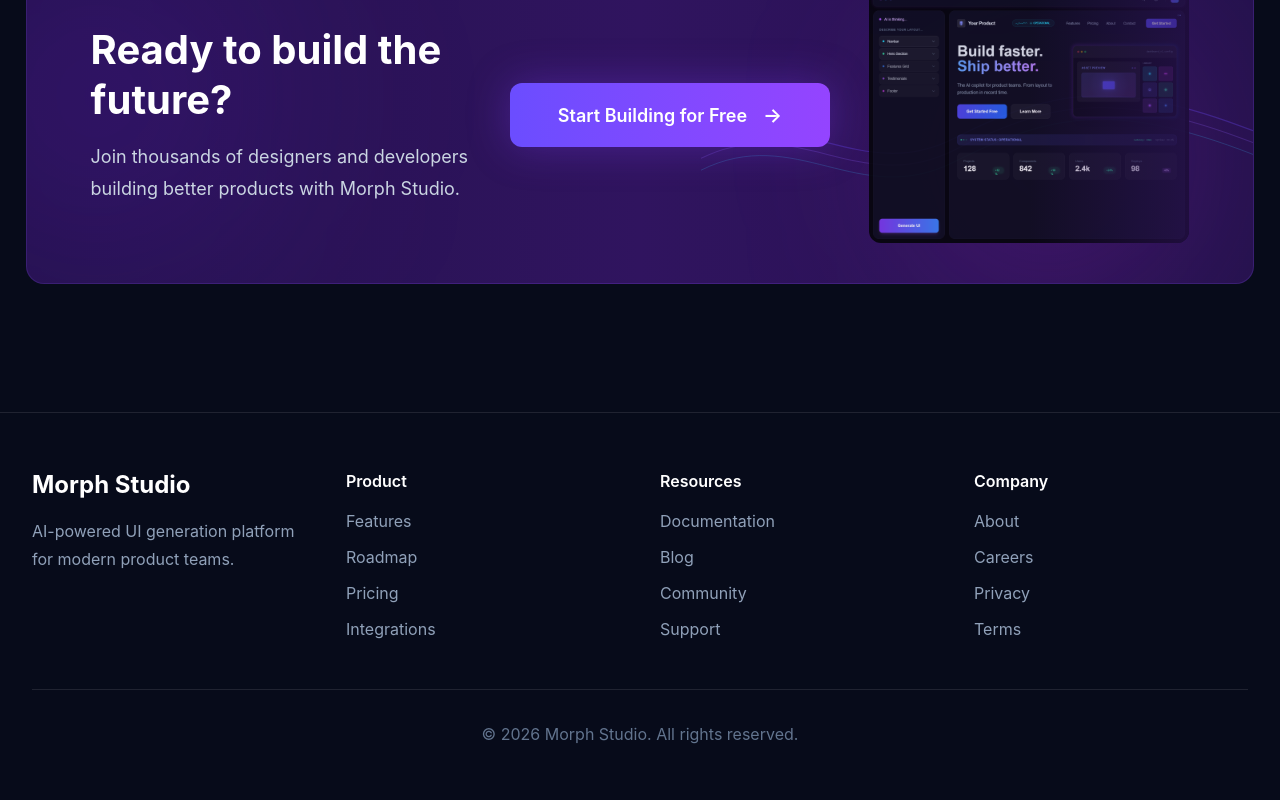
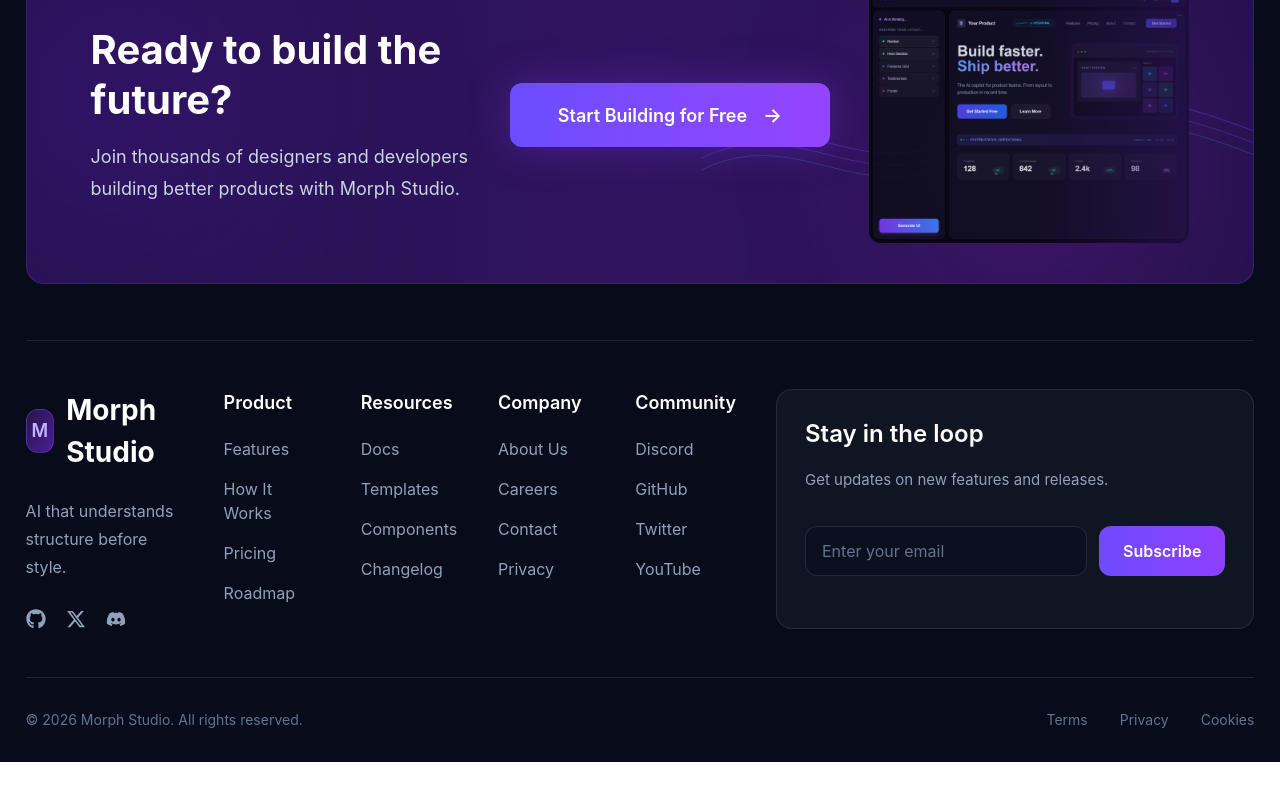
Before and after one commit to aishwaryakhandare-git/Morph-Studio, a React (Vite) app in the folder client/: page / in a window 1280 px wide. Shown: the part 2761-3561 px from the top of the page. After the commit the page ends 3523 px from the top, so only its background shows below. Built offline with nearby package versions, Linux system fonts and the light colour scheme.

Commit message:
Footer edits

```diff
--- a/client/package.json
+++ b/client/package.json
@@ -16,6 +16,7 @@
     "lucide-react": "^1.23.0",
     "react": "^19.2.7",
     "react-dom": "^19.2.7",
+    "react-icons": "^5.7.0",
     "tailwindcss": "^4.3.2"
   },
   "devDependencies": {
--- a/client/src/pages/Landing/Landing.tsx
+++ b/client/src/pages/Landing/Landing.tsx
@@ -27,6 +27,12 @@
   Code2,
   LayoutGrid,
 } from "lucide-react";
+
+import {
+  FaGithub,
+  FaDiscord,
+  FaXTwitter,
+} from "react-icons/fa6";
 
 function Landing() {
   return (
@@ -918,52 +924,171 @@
   </div>
 
 </section>
+
       {/* ================= FOOTER ================= */}
-      <footer className="mx-auto mt-32 max-w-7xl border-t border-white/10 px-8 py-14">
-        <div className="grid gap-10 md:grid-cols-4">
+
+<footer className="mx-auto mt-14 w-[96%] max-w-[1700px] border-t border-white/10 pt-12 pb-8">
+
+  <div className="grid grid-cols-[1.3fr_0.8fr_0.8fr_0.8fr_0.8fr_1.4fr] gap-10">
+
+    {/* Brand */}
 
     <div>
-            <h3 className="text-2xl font-bold">Morph Studio</h3>
-            <p className="mt-4 leading-7 text-slate-400">
-              AI-powered UI generation platform for modern product teams.
-            </p>
+
+      <div className="flex items-center gap-3">
+
+        <div className="flex h-11 w-11 items-center justify-center rounded-xl border border-violet-500/30 bg-gradient-to-br from-[#25154A] to-[#4C1D95]">
+          <span className="text-lg font-semibold text-violet-300">
+            M
+          </span>
         </div>
 
-          <div>
-            <h4 className="mb-4 font-semibold">Product</h4>
-            <ul className="space-y-3 text-slate-400">
-              <li>Features</li>
-              <li>Roadmap</li>
-              <li>Pricing</li>
-              <li>Integrations</li>
-            </ul>
+        <h3 className="text-[28px] font-bold">
+          Morph Studio
+        </h3>
+
       </div>
 
-          <div>
-            <h4 className="mb-4 font-semibold">Resources</h4>
-            <ul className="space-y-3 text-slate-400">
-              <li>Documentation</li>
-              <li>Blog</li>
-              <li>Community</li>
-              <li>Support</li>
-            </ul>
-          </div>
+      <p className="mt-6 max-w-[250px] text-[16px] leading-7 text-slate-400">
+        AI that understands structure before style.
+      </p>
 
-          <div>
-            <h4 className="mb-4 font-semibold">Company</h4>
-            <ul className="space-y-3 text-slate-400">
-              <li>About</li>
-              <li>Careers</li>
-              <li>Privacy</li>
-              <li>Terms</li>
-            </ul>
+      <div className="mt-7 flex gap-5 text-slate-400">
+
+  <FaGithub className="cursor-pointer text-xl transition hover:text-white" />
+
+  <FaXTwitter className="cursor-pointer text-xl transition hover:text-white" />
+
+  <FaDiscord className="cursor-pointer text-xl transition hover:text-white" />
+
 </div>
 
     </div>
 
-        <div className="mt-12 border-t border-white/10 pt-8 text-center text-slate-500">
+    {/* Product */}
+
+    <div>
+
+      <h4 className="mb-5 text-lg font-semibold text-white">
+        Product
+      </h4>
+
+      <ul className="space-y-4 text-slate-400">
+
+        <li>Features</li>
+        <li>How It Works</li>
+        <li>Pricing</li>
+        <li>Roadmap</li>
+
+      </ul>
+
+    </div>
+
+    {/* Resources */}
+
+    <div>
+
+      <h4 className="mb-5 text-lg font-semibold text-white">
+        Resources
+      </h4>
+
+      <ul className="space-y-4 text-slate-400">
+
+        <li>Docs</li>
+        <li>Templates</li>
+        <li>Components</li>
+        <li>Changelog</li>
+
+      </ul>
+
+    </div>
+
+    {/* Company */}
+
+    <div>
+
+      <h4 className="mb-5 text-lg font-semibold text-white">
+        Company
+      </h4>
+
+      <ul className="space-y-4 text-slate-400">
+
+        <li>About Us</li>
+        <li>Careers</li>
+        <li>Contact</li>
+        <li>Privacy</li>
+
+      </ul>
+
+    </div>
+
+    {/* Community */}
+
+    <div>
+
+      <h4 className="mb-5 text-lg font-semibold text-white">
+        Community
+      </h4>
+
+      <ul className="space-y-4 text-slate-400">
+
+        <li>Discord</li>
+        <li>GitHub</li>
+        <li>Twitter</li>
+        <li>YouTube</li>
+
+      </ul>
+
+    </div>
+
+    {/* Newsletter */}
+
+    <div className="rounded-2xl border border-white/10 bg-[#101524] p-7">
+
+      <h3 className="text-2xl font-semibold text-white">
+        Stay in the loop
+      </h3>
+
+      <p className="mt-4 text-[15px] leading-7 text-slate-400">
+        Get updates on new features and releases.
+      </p>
+
+      <div className="mt-8 flex gap-3">
+
+        <input
+          type="email"
+          placeholder="Enter your email"
+          className="flex-1 rounded-xl border border-white/10 bg-[#0B1020] px-4 py-3 text-white outline-none placeholder:text-slate-500"
+        />
+
+        <button className="rounded-xl bg-gradient-to-r from-[#6D4AFF] to-[#8F3FFF] px-6 font-semibold text-white">
+          Subscribe
+        </button>
+
+      </div>
+
+    </div>
+
+  </div>
+
+  {/* Bottom */}
+
+  <div className="mt-12 flex items-center justify-between border-t border-white/10 pt-8 text-sm text-slate-500">
+
+    <p>
       © 2026 Morph Studio. All rights reserved.
+    </p>
+
+    <div className="flex gap-8">
+
+      <a href="#">Terms</a>
+      <a href="#">Privacy</a>
+      <a href="#">Cookies</a>
+
     </div>
+
+  </div>
+
 </footer>
 
     </div>
```
Also changed, not shown: 1 other file (tests, documents, lock files or other folders). Lines whose indentation alone changed are shown as unchanged.
